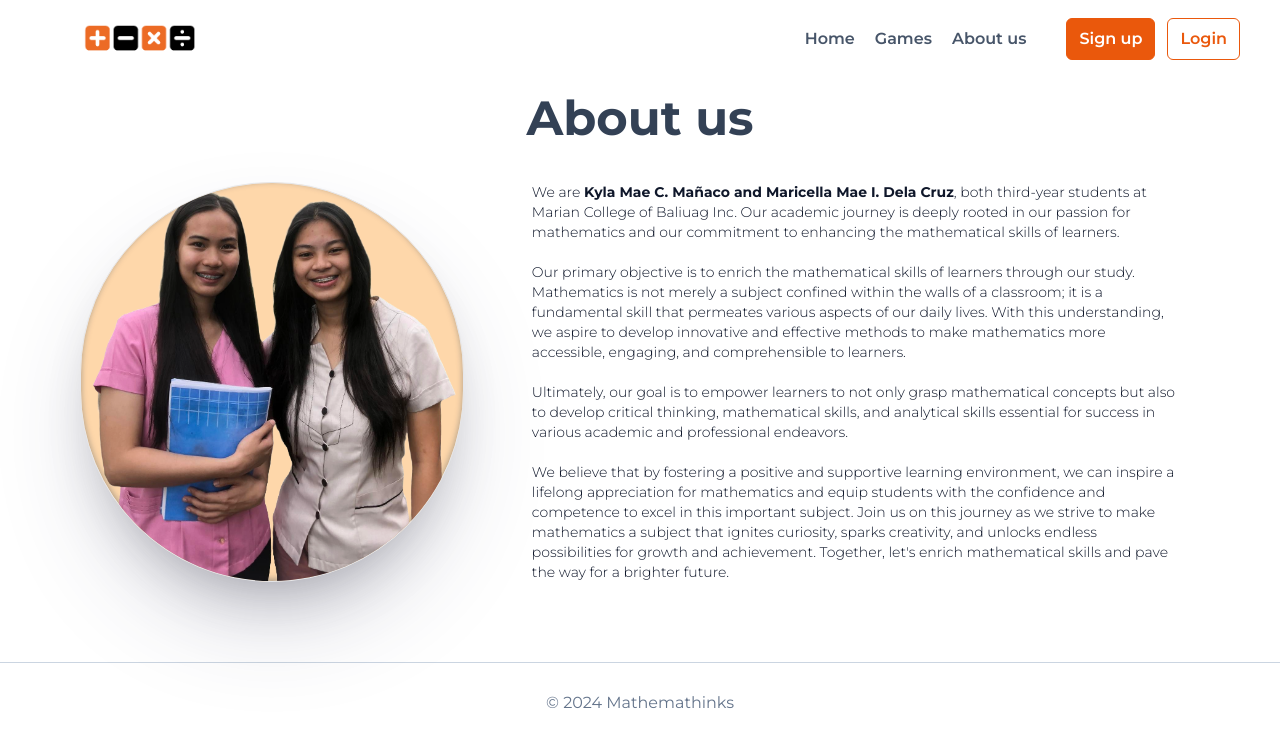
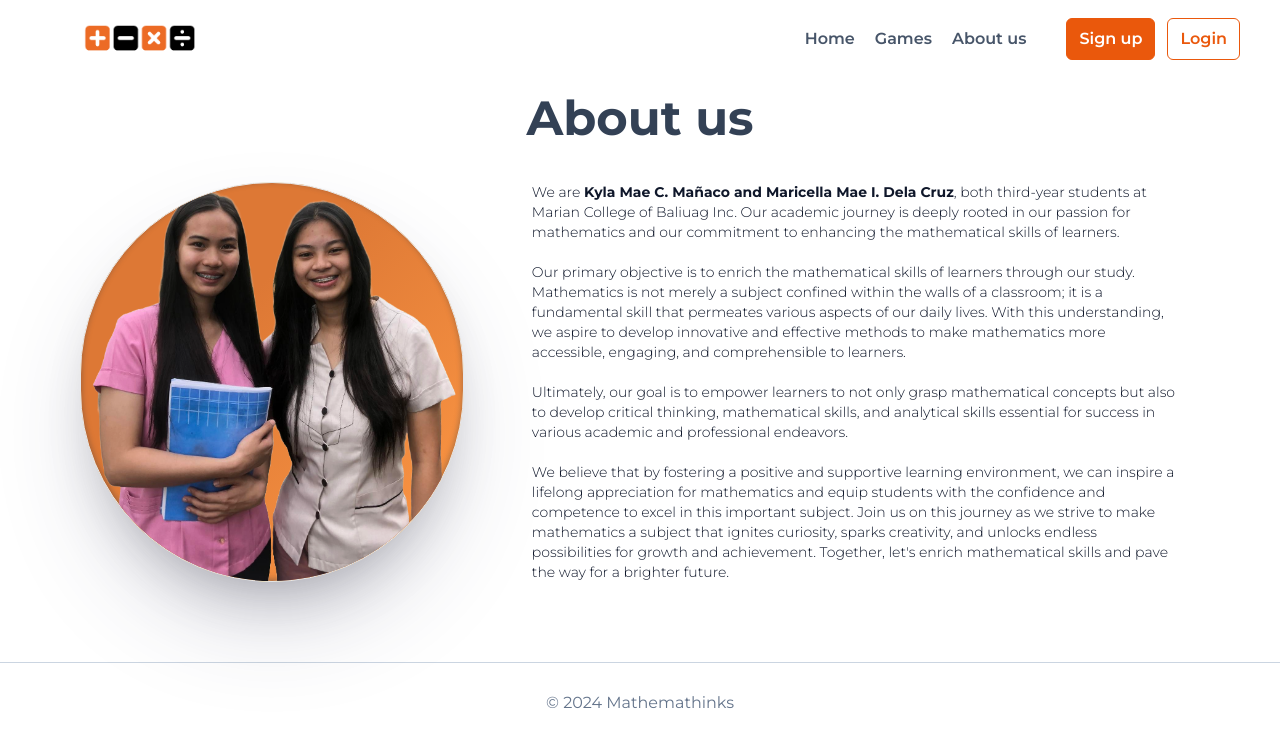
Before and after one commit to allenbnvtra/math_games, a Next.js app: page /about-us in a window 1280 px wide. Shown: the top 746 px of the page. Built offline with nearby package versions, Linux system fonts and the light colour scheme.

Commit message:
about bg color change

```diff
--- a/src/app/globals.css
+++ b/src/app/globals.css
@@ -12,3 +12,7 @@ body,
   box-sizing: border-box;
   font-family: "Montserrat", sans-serif;
 }
+.h1 {
+  background-image: linear-gradient(315deg, #ffd045 0%, #d14545 74%);
+  background-color: #ffd045;
+}
--- a/src/components/aboutUsPage/AboutUsPage.jsx
+++ b/src/components/aboutUsPage/AboutUsPage.jsx
@@ -10,10 +10,12 @@ const AboutUsPage = () => {
       </h1>
       <div className="flex gap-12">
         <div
-          className="flex justify-center rounded-full bg-orange-200 shadow-2xl border w-[120rem] overflow-hidden"
+          className="flex justify-center rounded-full shadow-2xl border w-[120rem] overflow-hidden"
           style={{
+            backgroundColor: "#ffd045",
             boxShadow:
               "rgba(50, 50, 93, 0.25) 0px 50px 100px -20px, rgba(0, 0, 0, 0.3) 0px 30px 60px -30px, rgba(10, 37, 64, 0.35) 0px -2px 6px 0px inset",
+            backgroundImage: "linear-gradient(315deg, #ff9945 0%, #dd7835 64%)",
           }}
         >
           <Image src={Picture} alt="" height={90} width={390} />
```
